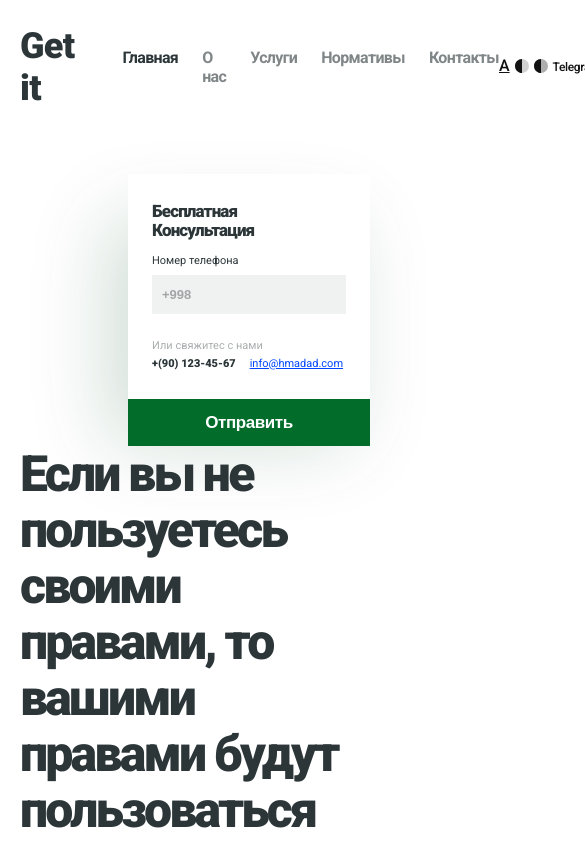
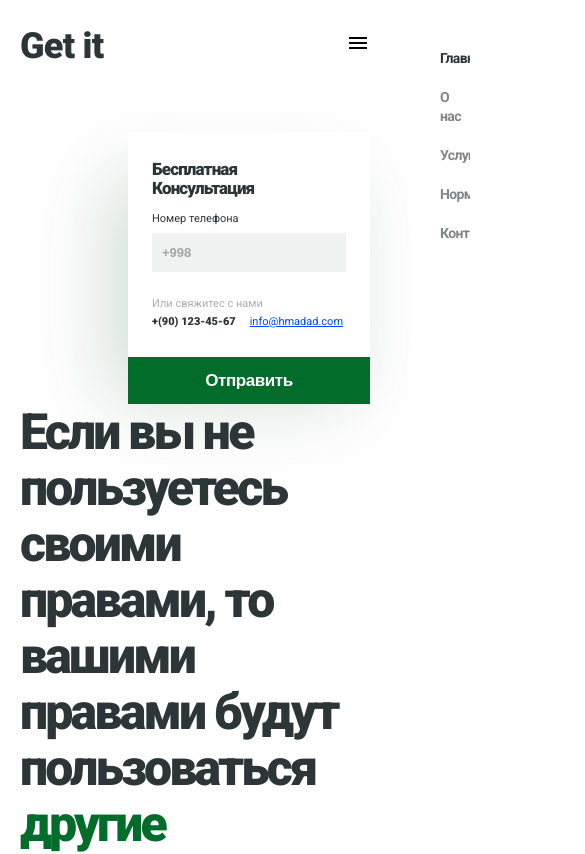
Before and after one commit to Pheonix999777/Advokatura, a Next.js app: page / in a window 390 px wide. Shown: the top 854 px of the page, 585 px wide, since content can reach past the window. Built offline with nearby package versions, Linux system fonts and the light colour scheme.

Commit message:
body change

```diff
--- a/src/app/Components/Header/Header.jsx
+++ b/src/app/Components/Header/Header.jsx
@@ -5,14 +5,32 @@ import { navbar } from "@/app/utils/data";
 import Colors from "../../../../public/icons/colors.svg";
 import Color from "../../../../public/icons/color.svg";
 import { FiPhoneCall } from "react-icons/fi";
-import { useState } from "react";
+import { useState, useEffect } from "react";
+import { IoMdMenu } from "react-icons/io";
+import { IoMdClose } from "react-icons/io";
 
 export default function Header() {
   const [active, setActive] = useState(0);
+  const [open, setOpen] = useState(false);
 
   const handleClick = (index) => {
     setActive(index);
   };
+
+  const handleToggle = () => {
+    setOpen(!open);
+  };
+
+  useEffect(() => {
+    if (open) {
+      document.body.style.overflow = "hidden";
+    } else {
+      document.body.style.overflow = "auto";
+    }
+    return () => {
+      document.body.style.overflow = "auto";
+    };
+  }, [open]);
 
   return (
     <header className="header">
@@ -21,11 +39,20 @@ export default function Header() {
           <a className="header__logo" href="/">
             Get it
           </a>
+          <button className="header__menu" onClick={handleToggle}>
+            <IoMdMenu />
+          </button>
+          <nav className={`header__nav ${open ? "active" : ""}`}>
+            <button className="header__close" onClick={handleToggle}>
+              <IoMdClose />
+            </button>
             <ul className="header__ul">
               {navbar.map((item, index) => (
                 <li key={index} className="header__list">
                   <a
-                  className={`header__link ${active === index ? "active" : ""}`}
+                    className={`header__link ${
+                      active === index ? "active" : ""
+                    }`}
                     href={item.href}
                     onClick={() => handleClick(index)}
                   >
@@ -34,6 +61,7 @@ export default function Header() {
                 </li>
               ))}
             </ul>
+          </nav>
           <div className="header__right">
             <a className="header__letter" href="">
               A
--- a/src/app/Components/Header/style.scss
+++ b/src/app/Components/Header/style.scss
@@ -1,5 +1,6 @@
 .header {
   padding: 25px 0;
+  position: relative;
 }
 
 .header__box {
@@ -15,11 +16,14 @@
   text-decoration: none;
 }
 
+.header__nav {
+  margin-left: 48px;
+}
+
 .header__ul {
   display: flex;
   list-style: none;
   gap: 24px;
-  margin-left: 48px;
 }
 
 .header__link {
@@ -86,3 +90,75 @@
   font-size: 12px;
   font-weight: 400;
 }
+
+.header__menu {
+  display: none;
+}
+
+.header__close {
+  display: none;
+}
+
+@media screen and (max-width: 988px) {
+  .header__nav {
+    margin-left: 30px;
+  }
+
+  .header__ul {
+    gap: 20px;
+  }
+
+  .header__link {
+    font-size: 14px;
+  }
+}
+
+@media screen and (max-width: 900px) {
+  .header__nav {
+    position: fixed;
+    right: -80px;
+    top: 0;
+    background-color: #fff;
+    align-items: start;
+    padding: 30px;
+    width: 0px;
+    height: 100%;
+    transition: all 0.3s ease-in;
+    z-index: 100;
+    overflow: hidden;
+    margin-left: 0;
+    &.active {
+      width: 320px;
+    }
+  }
+
+  .header__close {
+    display: flex;
+    justify-content: center;
+    align-items: center;
+    background: none;
+    border: none;
+    font-size: 18px;
+    margin-left: 160px;
+  }
+
+  .header__ul {
+    flex-direction: column;
+  }
+
+  .header__email {
+    display: none;
+  }
+
+  .header__right {
+    display: none;
+  }
+
+  .header__menu {
+    display: block;
+    margin-left: auto;
+    font-size: 24px;
+    border: none;
+    background: none;
+  }
+}
--- a/src/app/Modules/About/About.jsx
+++ b/src/app/Modules/About/About.jsx
@@ -88,6 +88,7 @@ export default function About() {
                 <ArrowRightLonger />
               </div>
             </div>
+
             <Image src={Img} alt="" width={809} height={499} />
           </div>
         </div>
--- a/src/app/Modules/About/Service/style.scss
+++ b/src/app/Modules/About/Service/style.scss
@@ -3,8 +3,9 @@
 }
 
 .service__ul {
-  display: flex;
-  gap: 24px;
+  display: grid;
+  grid-template-columns: 1fr 1fr 1fr 1fr;
+  gap: 40px 24px;
   list-style: none;
   margin-top: 69px;
   margin-bottom: 95px;
@@ -100,3 +101,30 @@
   background: $light;
   margin-left: 26px;
 }
+
+@media screen and (max-width: 900px) {
+  .service__ul {
+    grid-template-columns: 1fr 1fr 1fr;
+  }
+}
+
+@media screen and (max-width: 900px) {
+  .service__ul {
+    grid-template-columns: 1fr 1fr;
+  }
+}
+
+@media screen and (max-width: 425px) {
+  .service__ul {
+    grid-template-columns: 1fr;
+  }
+
+  .service__list {
+    max-width: 100%;
+  }
+
+  .service__title {
+    max-width: 100%;
+    margin-top: 30px;
+  }
+}
--- a/src/app/Modules/Contact/style.scss
+++ b/src/app/Modules/Contact/style.scss
@@ -24,3 +24,10 @@
   letter-spacing: -0.6px;
   margin-top: 14px;
 }
+
+@media screen and (max-width: 768px) {
+  .contact__wrapper {
+    padding: 25px 50px;
+    margin-left: 20px;
+  }
+}
--- a/src/app/Modules/Statistics/Statistics.jsx
+++ b/src/app/Modules/Statistics/Statistics.jsx
@@ -14,7 +14,7 @@ export default function Statistics() {
   return (
     <section className="statistics" id="standards">
       <Container>
-        <div class="statistics__map">
+        <div className="statistics__map">
           <div className="statistics__map-box">
             <span className="title">Статистика</span>
 
@@ -22,12 +22,12 @@ export default function Statistics() {
               {States.map((item, index) => (
                 <path
                   key={index}
-                  class={item.class}
+                  // className={item.class}
                   fill={showAdditionalSvg === item.id ? "#51801B" : "#2C3639"}
                   stroke="white"
-                  stroke-width="2"
-                  stroke-linecap="round"
-                  stroke-linejoin="round"
+                  strokeWidth="2"
+                  strokeLinecap="round"
+                  strokeLinejoin="round"
                   d={item.d}
                   onClick={() => handleClick(item.id)}
                 ></path>
--- a/src/app/sass/index.scss
+++ b/src/app/sass/index.scss
@@ -1,7 +1,7 @@
 @import "./mixins";
 @import "./veriables";
 
-@import url("https://fonts.googleapis.com/css2?family=Manrope:wght@200..800&family=Roboto:wght@300;400;500;700;900&display=swap");
+@import url("https://fonts.googleapis.com/css2?family=Manrope:wght@200;300;400;500;600;700;800&family=Roboto:wght@300;400;500;700;900&display=swap");
 
 html {
   box-sizing: border-box;
```
Also changed, not shown: src/app/Components/Header/useHeaderProps.js (added, +15 -0 lines), public/icons/icon3.svg, public/icons/icon4.svg. Lines whose indentation alone changed are shown as unchanged.
